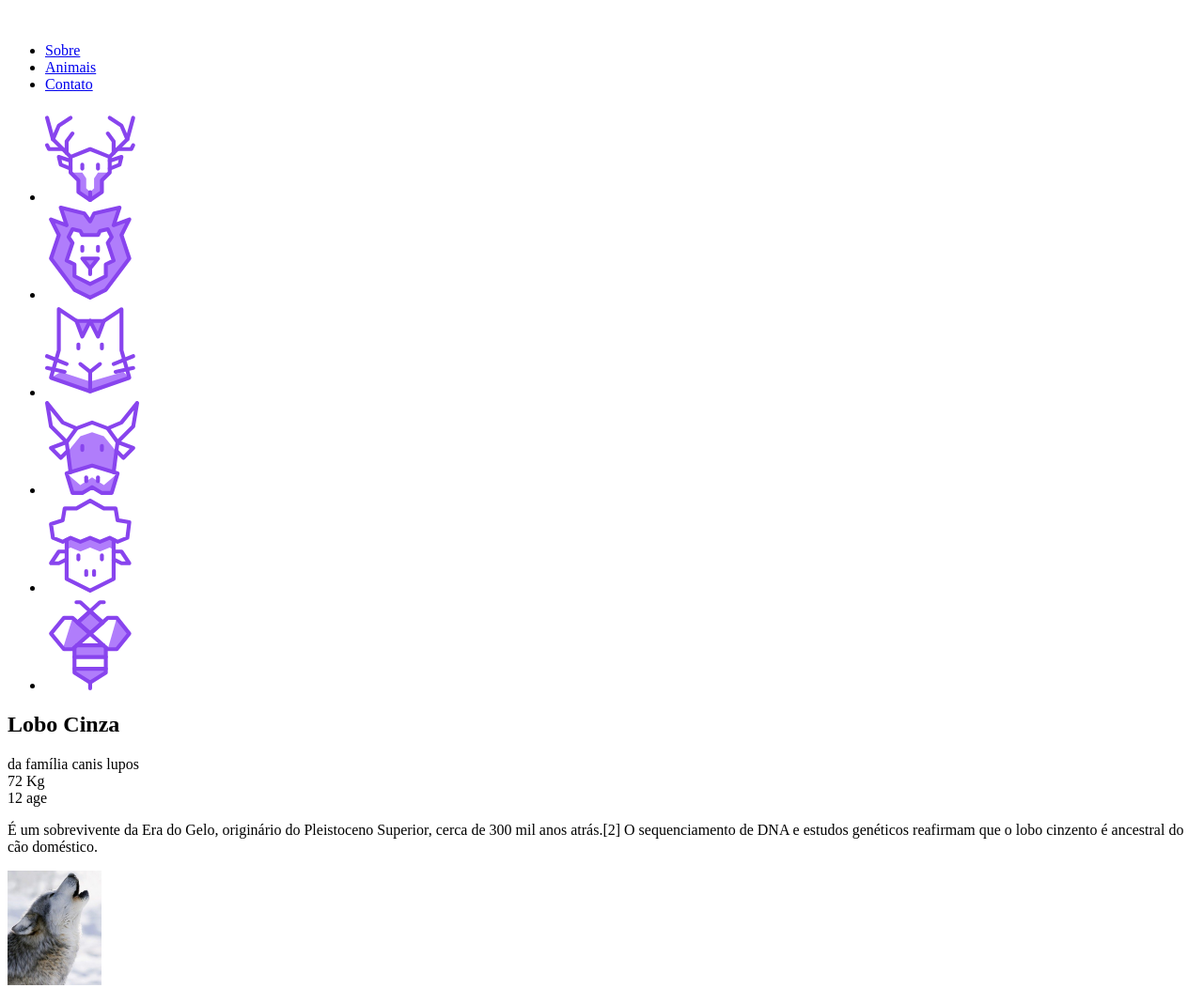
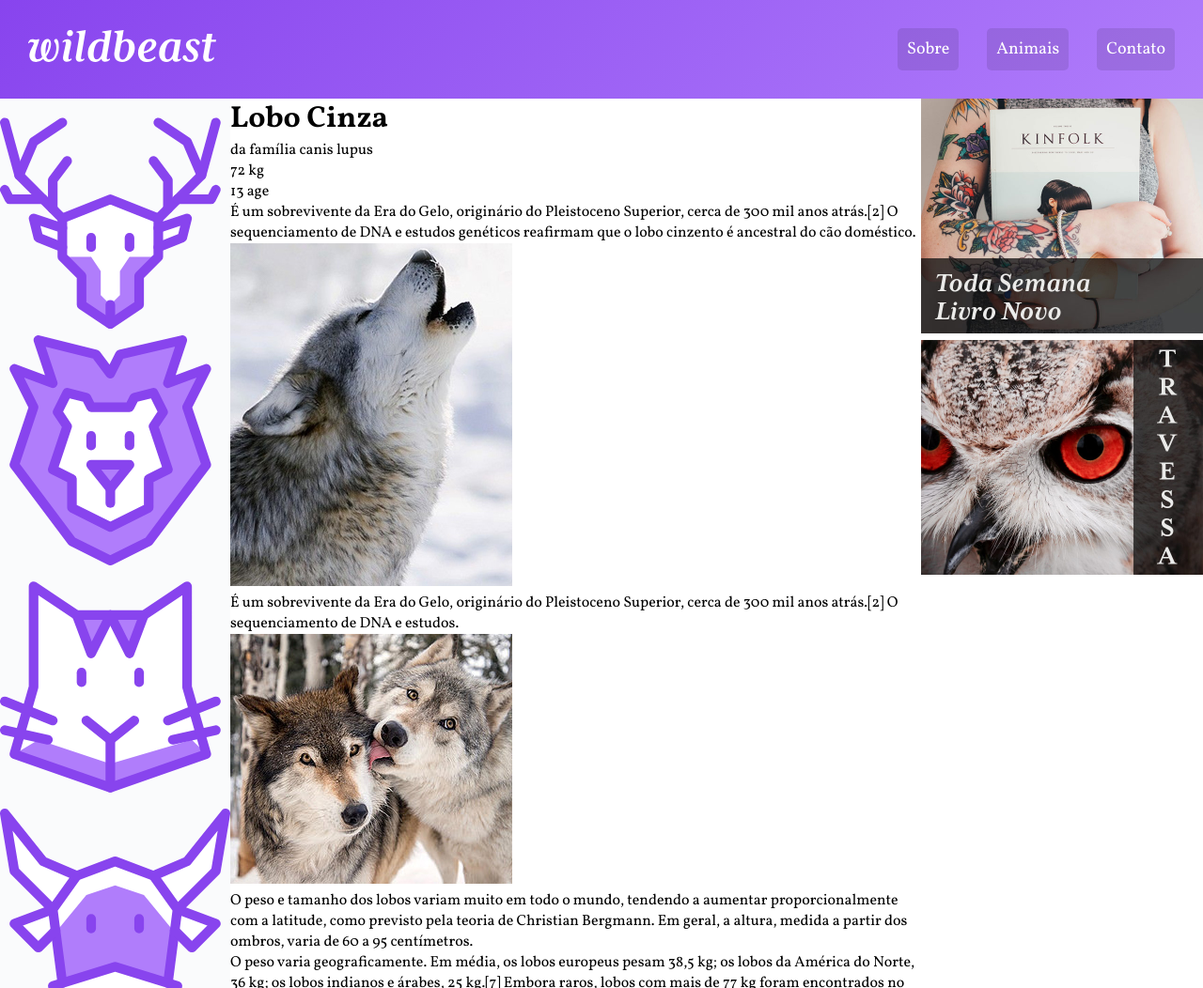
Before and after one commit to FelipeHonoratoo/wildbeast, a plain HTML site: page public_beast/index.html in a window 1280 px wide. Shown: the top 1052 px of the page at 94% size. Drawn offline with Linux system fonts and the light colour scheme.

Commit message:
Adding CSS to the first style classes.

```diff
--- a/public_beast/css/style.css
+++ b/public_beast/css/style.css
@@ -1,3 +1,91 @@
+/*RESET*/
+
+body, p, li, ul, h1, blockquote {
+	padding: 0px;
+	margin: 0px;
+}
+
+body {
+	font-family: "Vollkorn", Georgia, Serif;
+}
+
+li {
+	list-style: none;
+}
+
+a {
+	text-decoration: none;
+}
+
 img {
-	max-width: 100px;
+	max-width: 100%;
 }
+
+/*GRID GERAL*/
+
+.estrutura {
+	display: grid;
+	grid-template-columns: minmax(160px, 1fr) 3fr 300px;
+	grid-template-areas:
+	"header header header"
+	"sidenav content anuncios"
+	"footer footer footer"
+	;
+}
+
+/*HEADER*/
+
+.header {
+	grid-area: header;
+	background: linear-gradient(135deg, #8844ee, #B07DFB);
+	padding: 30px;
+	display: grid;
+	grid-template-columns: 1fr auto;
+	align-items: center;
+}
+
+.logo {
+	max-width: 200px;
+}
+
+.header nav ul {
+	display: flex;
+	flex-wrap: wrap;
+}
+
+.header nav a {
+	display: block;
+	padding: 10px;
+	color: white;
+	font-size: 1.125em;
+	background: rgba(0,0,0,.1);
+	border-radius: 5px;
+	transition: 0.1s;
+}
+
+.header nav a:hover {
+	background: rgba(0,0,0,.5);
+}
+
+.header li + li {
+	margin-left: 30px;
+}
+
+/*SIDENAV*/
+
+.sidenav {
+	grid-area: sidenav;
+	background: #fafbfc;
+}
+
+.content {
+	grid-area: content;
+}
+
+.anuncios {
+	grid-area: anuncios;
+}
+
+.footer {
+	grid-area: footer;
+}
--- a/public_beast/index.html
+++ b/public_beast/index.html
@@ -1,16 +1,17 @@
 <!DOCTYPE html>
 <html>
   <head>
-		<title>Wildbest</title>
-		<meta charset="utf-8">
+    <title>Wildbeast</title>
     <meta name="viewport" content="width=device-width, initial-scale=1.0">
+    <link rel="stylesheet" href="https://fonts.googleapis.com/css?family=Vollkorn:400,400i,700">
     <link rel="stylesheet" type="text/css" href="css/style.css">
   </head>
   <body>
 
     <div class="estrutura">
+
       <header class="header">
-				<a href="#" class="logo"><img src="img/wildbeast.svg" alt="Wildbest"></a>
+        <a href="#" class="logo"><img src="img/wildbeast.svg" alt="Wildbeast"></a>
         <nav>
           <ul>
             <li><a href="#">Sobre</a></li>
@@ -23,45 +24,48 @@
       <nav class="sidenav">
         <ul>
           <li><a href="#"><img src="img/icones/cervo.svg" alt="Cervo"></a></li>
-					<li><a href="#"><img src="img/icones/leao.svg" alt="leão"></a></li>
+          <li><a href="#"><img src="img/icones/leao.svg" alt="Leão"></a></li>
           <li><a href="#"><img src="img/icones/gato.svg" alt="Gato"></a></li>
           <li><a href="#"><img src="img/icones/vaca.svg" alt="Vaca"></a></li>
           <li><a href="#"><img src="img/icones/ovelha.svg" alt="Ovelha"></a></li>
           <li><a href="#"><img src="img/icones/abelha.svg" alt="Abelha"></a></li>
         </ul>
+      </nav>
 
       <main class="content">
         <div class="titulo">
           <h1>Lobo Cinza</h1>
-					<span>da família canis lupos</span>
+          <span>da família canis lupus</span>
         </div>
 
         <div class="caracteristicas">
           <div>
             <span class="numero">72</span>
-						<span class="numero">Kg</span>
+            <span class="rotulo">kg</span>
           </div>
           <div>
-						<span class="numero">12</span>
-						<span class="numero">age</span>
+            <span class="numero">13</span>
+            <span class="rotulo">age</span>
           </div>
         </div>
 
         <p>É um sobrevivente da Era do Gelo, originário do Pleistoceno Superior, cerca de 300 mil anos atrás.[2] O sequenciamento de DNA e estudos genéticos reafirmam que o lobo cinzento é ancestral do cão doméstico.</p>
 
-				<img src="img/wolf1.jpg" alt="wolf 1">
+        <img src="img/wolf1.jpg" alt="Wolf 1">
 
         <p>É um sobrevivente da Era do Gelo, originário do Pleistoceno Superior, cerca de 300 mil anos atrás.[2] O sequenciamento de DNA e estudos.</p>
 
         <img src="img/wolf2.jpg" alt="Wolf 2">
 
-				<p>O peso e tamanho dos lobos variam muito em todo o mundo, tendendo a aumentar proporcionalmente com a latitude, como previsto pela teoria de Christian Bergmann. Em geral, a altura, medida a partir dos ombros, varia de 60 a 95 centímetros</p>
+        <p>O peso e tamanho dos lobos variam muito em todo o mundo, tendendo a aumentar proporcionalmente com a latitude, como previsto pela teoria de Christian Bergmann. Em geral, a altura, medida a partir dos ombros, varia de 60 a 95 centímetros.</p>
 
         <p>O peso varia geograficamente. Em média, os lobos europeus pesam 38,5 kg; os lobos da América do Norte, 36 kg; os lobos indianos e árabes, 25 kg.[7] Embora raros, lobos com mais de 77 kg foram encontrados no Alasca, Canadá,[8] e na antiga União Soviética.</p>
 
-				<blockquote class="citacao">“Há algo no uivar do lobo que tira um homem do aqui e agora e o transporta para uma floresta da mente.”</blockquote>
+        <blockquote class="citacao">
+          <p>“Há algo no uivar do lobo que tira um homem do aqui e agora e o transporta para uma floresta da mente.”</p>
+        </blockquote>
 
-				<ul>
+        <ul class="atributos">
           <li>Surgiu: 12.000 anos</li>
           <li>Tipo: Mamífero</li>
           <li>Idade Média: 13 anos</li>
@@ -76,6 +80,7 @@
         </div>
 
         <img src="img/wolf3.jpg" alt="Wolf 3">
+
       </main>
 
       <aside class="anuncios">
@@ -83,13 +88,13 @@
           <img src="img/anuncio-1.jpg" alt="Anuncio 1">
         </div>
 
-				<div class="anuncio-item-1">
+        <div class="anuncio-item">
           <img src="img/anuncio-2.jpg" alt="Anuncio 2">
         </div>
       </aside>
 
       <footer class="footer">
-				<p>Felipe © 2020. Alguns direitos reservados.</p>
+        <p>Felipe Honorato © 2020. Alguns direitos reservados.</p>
       </footer>
 
     </div>
```
Lines whose indentation alone changed are shown as unchanged.
